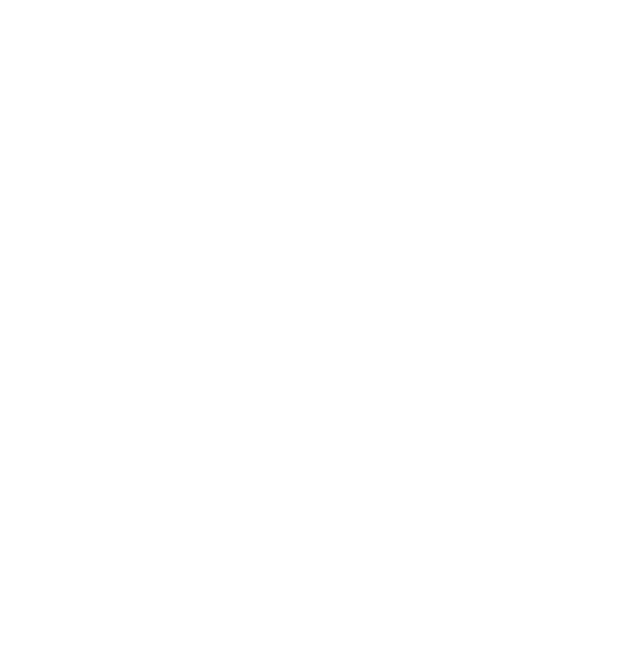
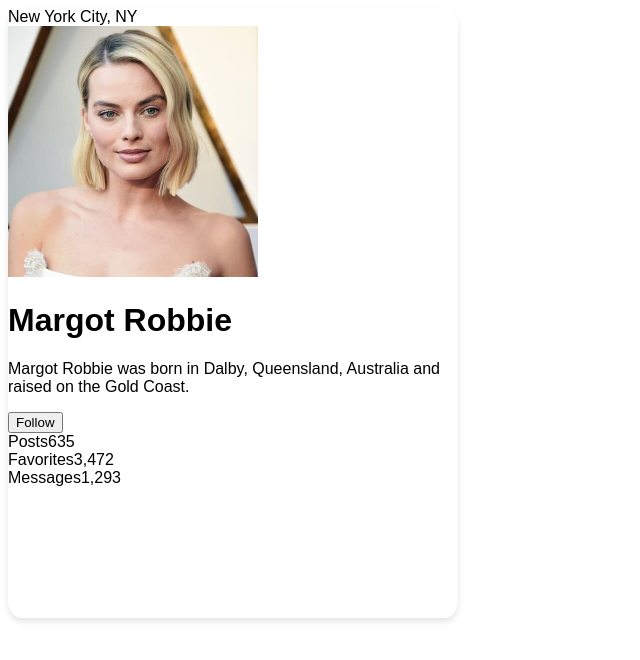
Before and after one commit to Ivanka1905/user-card-hw06, a plain HTML site: page index.html in a window 1280 px wide. Shown: the whole page, without its empty margins (0-640 px from the left). Drawn offline with Linux system fonts and the light colour scheme.

Commit message:
Add html

```diff
--- a/assets/styles/styles.css
+++ b/assets/styles/styles.css
@@ -0,0 +1,17 @@
+body{
+   font-family: sans-serif;
+}
+ address {
+     font-style: inherit;
+ }
+ a{
+        color: inherit;
+text-decoration: none;
+ }
+.container{
+    width: 450px;
+    height: 610px;
+    /* background-color: #fff; */
+    border-radius: 3%;
+    box-shadow: 0 4px 6px rgba(0, 0, 0, 0.1);
+}
--- a/index.html
+++ b/index.html
@@ -5,10 +5,32 @@
     <meta charset="UTF-8">
     <meta name="viewport" content="width=device-width, initial-scale=1.0">
     <title>User Card</title>
+    <link rel="stylesheet" href="./assets/styles/styles.css">
 </head>
 
 <body>
-
+    <div class="container">
+        <header>
+            <address><a href="http://maps.app.goo.gl/hyHrd9yzfBbCaXpQ6" target="_blank" rel="noopener noreferrer">New
+                    York City, NY</a></address>
+        </header>
+        <main><img src="./assets/img/margo.jpg" alt="photo Margot" width="250px">
+            <h1>Margot Robbie</h1>
+            <p>Margot Robbie was born in Dalby, Queensland, Australia and raised on the Gold Coast.</p>
+            <button type="button">Follow</button>
+        </main>
+        <footer>
+            <div>
+                <div>Posts<span>635</span></div>
+            </div>
+            <div>
+                <div>Favorites<span>3,472</span></div>
+            </div>
+            <div>
+                <div>Messages<span>1,293</span></div>
+            </div>
+        </footer>
+    </div>
 </body>
 
 </html>
```
Also changed, not shown: assets/img/margo.jpg (added).
